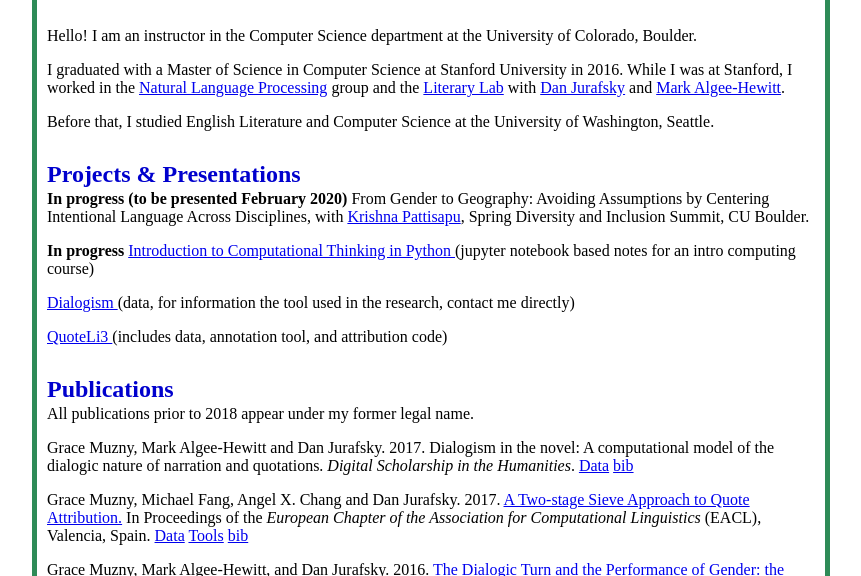
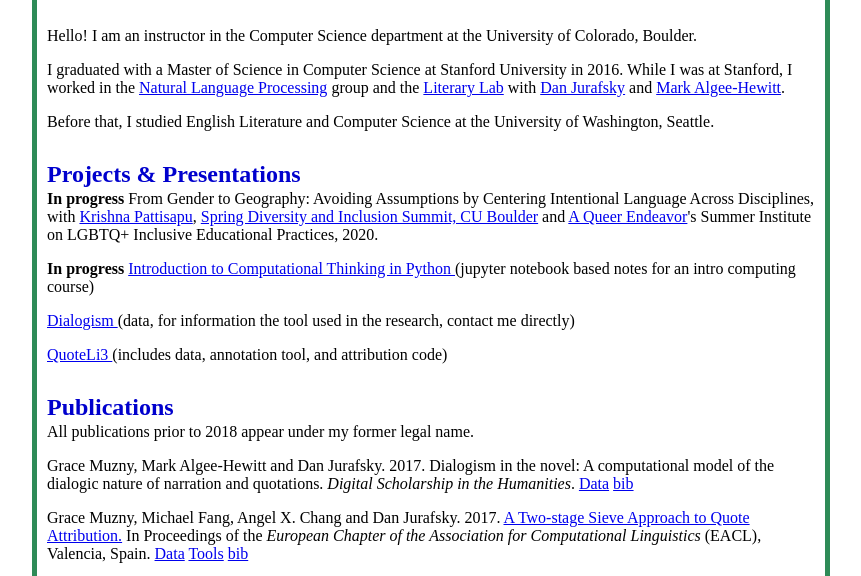
Before and after one commit to muzny/academic_website, a plain HTML site: page index.html in a window 1280 px wide. Shown: the part 194-770 px from the top of the page, without its empty margins (209-1070 px from the left). Drawn offline with Linux system fonts and the light colour scheme; a script that the page names is missing.

Commit message:
update diversity presentation info

```diff
--- a/index.html
+++ b/index.html
@@ -47,8 +47,8 @@
 		</div>
     <div>
 			<h2 id="projects"> Projects & Presentations</h2>
-			<p> <strong>In progress (to be presented February 2020)</strong>
-					From Gender to Geography: Avoiding Assumptions by Centering Intentional Language Across Disciplines, with <a href="https://www.colorado.edu/education/krishna-pattisapu">Krishna Pattisapu</a>, Spring Diversity and Inclusion Summit, CU Boulder.
+			<p> <strong>In progress</strong>
+					From Gender to Geography: Avoiding Assumptions by Centering Intentional Language Across Disciplines, with <a href="https://www.colorado.edu/education/krishna-pattisapu">Krishna Pattisapu</a>, <a href="https://www.colorado.edu/odece/diversity-inclusion-summit/tuesday-february-25">Spring Diversity and Inclusion Summit, CU Boulder</a> and <a href="https://www.colorado.edu/education/queer-endeavor">A Queer Endeavor</a>'s Summer Institute on LGBTQ+ Inclusive Educational Practices, 2020.
 			</p>
       <p> <strong>In progress </strong>
         <a href="https://muzny.github.io/csci1200-notes/intro"> Introduction to Computational Thinking in Python </a> (jupyter notebook based notes for an intro computing course)
```
